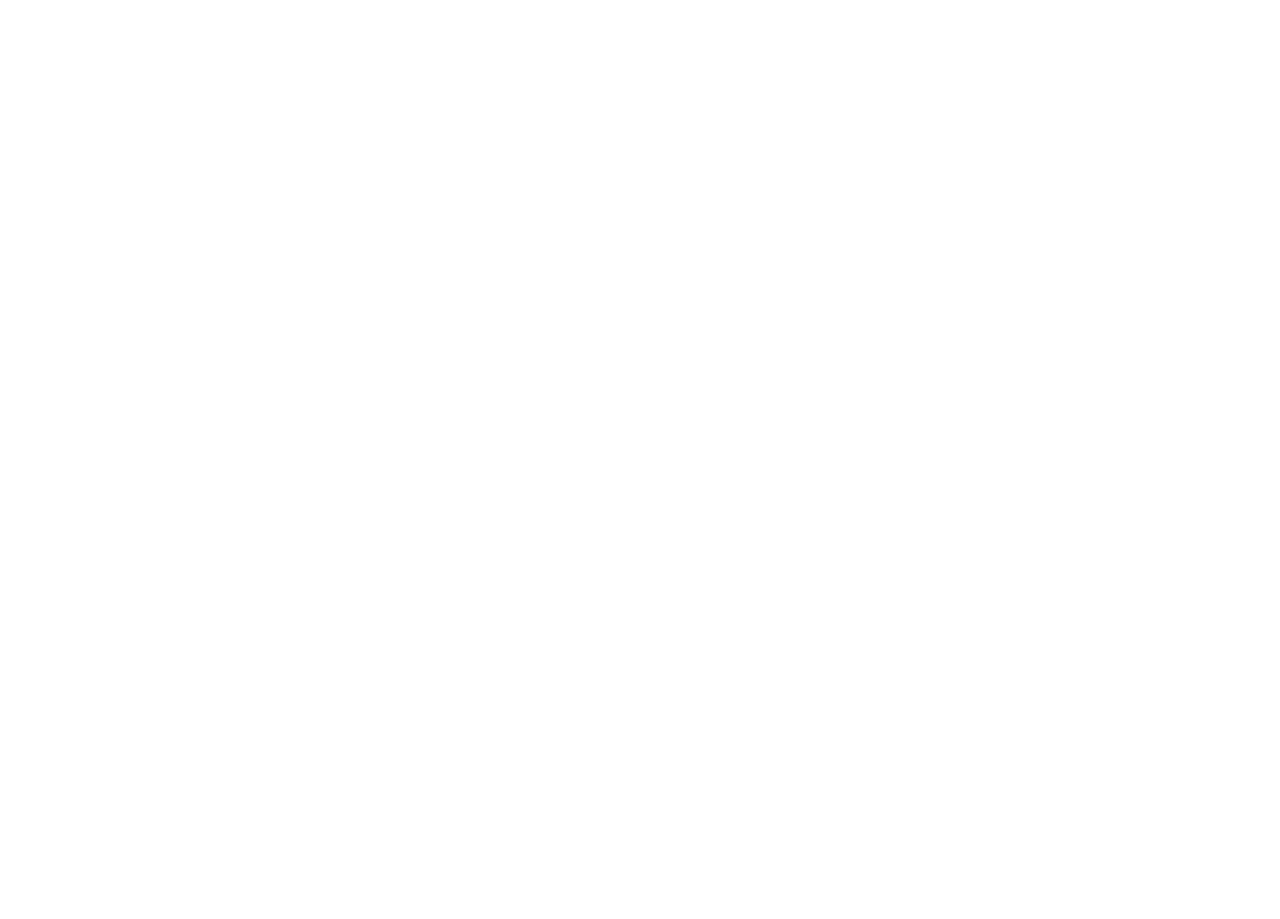
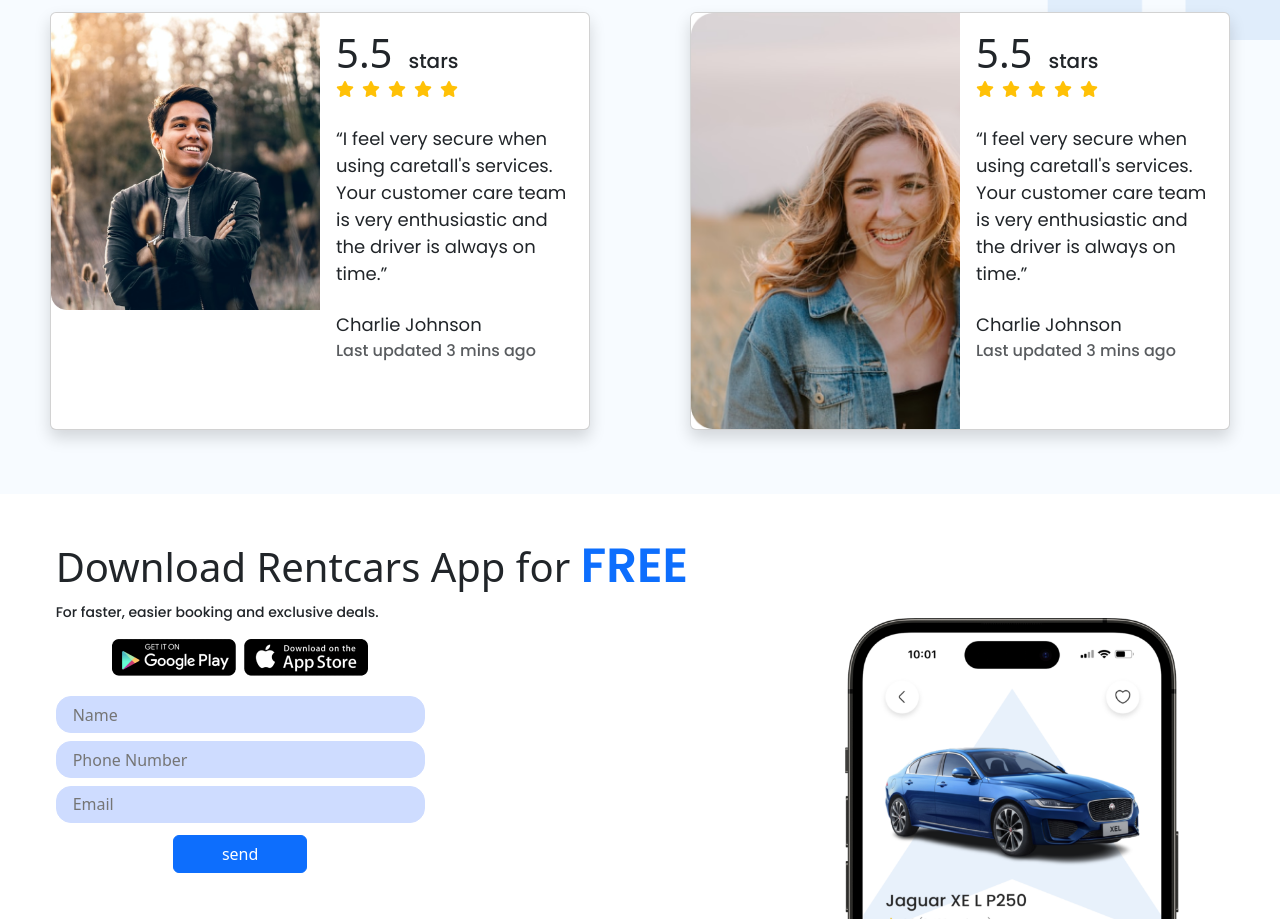
Before and after one commit to MohamedSamir1113/cars, a React (Vite) app: page / in a window 1280 px wide. Shown: the part 2440-3359 px from the top of the page. Before the commit the page ends 2272 px from the top, so only its background shows below. Built offline with nearby package versions, Linux system fonts and the light colour scheme; no server answers.

Commit message:
finished testemonial

```diff
--- a/src/components/AllCars/AllCars.jsx
+++ b/src/components/AllCars/AllCars.jsx
@@ -11,7 +11,7 @@
     const carsPerPage = 12;
 
     async function getCars() {
-        let res = await axios.get(`https://freetestapi.com/api/v1/cars?limit=48`)
+        let res = await axios.get(`https://freetestapi.com/api/v1/cars?limit=30`)
         setCars(res.data);
 
     }
@@ -55,7 +55,7 @@
 
 
                 <div className="row justify-content-center p-0 m-0 g-3">
-                    {currentCars.map((car) => (<PopularCar key={car.id} linkPath={"car"} popularCar={car}/>
+                    {currentCars.map((car) => (<PopularCar key={car.id} linkPath={"car"} popularCar={car} />
                     ))}
                 </div>
 
--- /dev/null
+++ b/src/components/DownloadApp/DownloadApp.jsx
@@ -0,0 +1,34 @@
+import styles from './DownloadApp.module.css'
+import andriod from "../../assets/andriod.png"
+import ios from "../../assets/ios.png"
+import iPhone14 from "../../assets/iPhone-14.png"
+function DownloadApp() {
+    return (
+        <div className='d-flex mt-5 justify-content-around'>
+            <div>
+                <div className='mx-5'>
+                    <h1>Download Rentcars App for <span className='text-primary'>FREE </span></h1>
+                    <small>For faster, easier booking and exclusive deals.</small>
+                    <div className='my-3 my-3 col-md-7 d-flex justify-content-center'>
+                        <img src={andriod} className='me-2' alt="" />
+                        <img src={ios} alt="" />
+                    </div>
+                    <form className='d-flex flex-column col-md-7'>
+                        <input type="text" placeholder="Name" className={`${styles[`contact-us`]} my-1 ${styles[`px-3`]}`} />
+                        <input type="text" placeholder="Phone Number" className={`${styles[`contact-us`]} my-1 ${styles[`px-3`]}`} />
+                        <input type="email" placeholder="Email" className={`${styles[`contact-us`]} my-1 ${styles[`px-3`]}`} />
+                        <div className='d-flex justify-content-center my-2'>
+                            <button type='submit' className='btn bold btn-primary px-5'>send</button>
+                        </div>
+                    </form>
+                </div>
+            </div>
+            <div className='d-flex justify-content-center align-items-end'>
+                <img src={iPhone14} className={`${styles[`mobile-img`]}`} alt="" />
+            </div>
+
+        </div>
+    )
+}
+
+export default DownloadApp
--- /dev/null
+++ b/src/components/DownloadApp/DownloadApp.module.css
@@ -0,0 +1,17 @@
+.contact-us
+{
+    height: 2.3em;
+    border: 1px solid #cedcff;
+    border-radius: 15px;
+    background-color: #cedcff;
+    min-width: 200px;
+}
+.px-3 {
+    padding-right: 1rem !important;
+    padding-left: 1rem !important;
+}
+.mobile-img
+{
+    max-width: 80%;
+    max-height: 80%;
+}
--- a/src/components/Home/Home.jsx
+++ b/src/components/Home/Home.jsx
@@ -8,6 +8,8 @@
 import HowItWork from '../HowItWork/HowItWork';
 import WhyChooseUs from '../WhyChooseUs/WhyChooseUs';
 import { useMediaQuery } from 'react-responsive';
+import Testomonial from '../Testomonial/Testomonial';
+import DownloadApp from '../DownloadApp/DownloadApp';
 function Home() {
     const [showImage, setShowImage] = useState(false);
 
@@ -24,7 +26,7 @@
                     <img
                         src={carBG}
                         alt=""
-                        className={`${showImage ? styles['img-animate'] : ''} col-md-6  ${styles.responsiveImg}`}
+                        className={`${showImage ? styles['img-animate'] : ''} col-md-6 m-0 p-0  ${styles.responsiveImg}`}
                     />
                     <div className="col-md-5 m-0 p-0">
                         <div className='w-75  mx-auto'>
@@ -69,6 +71,8 @@
             <PopularCars />
             <HowItWork />
             <WhyChooseUs />
+            <Testomonial/>
+            <DownloadApp/>
         </>
     )
 }
--- /dev/null
+++ b/src/components/Testomonial/Testomonial.jsx
@@ -0,0 +1,75 @@
+import styles from './Testomonial.module.css'
+import image1 from "../../assets/Rectangle 8 (1).png"
+import girl from "../../assets/girl.png"
+function Testomonial() {
+    return (
+        <>
+            <section className='position-relative text-center my-3 py-5'>
+                <button className={`${styles.btnTitle}`} style={{ borderRadius: "8px" }}> Testomonial </button>
+                <h1 className='text-center m-4'>Most popular cars rental deals</h1>
+                <div className="d-flex flex-wrap justify-content-around">
+
+                    <div className='card mb-3 mx-2 shadow pb-5' style={{ maxWidth: "540px" }}>
+                        <div className="row g-0">
+
+                            <div className="col-md-6">
+                                <img src={image1} className='img-fluid rounded-start w-100' alt="" />
+                            </div>
+
+                            <div className="col-md-6">
+                                <div className="card-body">
+                                    <h1 className='text-start card-title mb-0'>5.5
+                                        <small className='fs-5 ms-3'>stars</small>
+                                    </h1>
+                                    <div className='text-start'>
+                                        <i className="fa-solid fa-star me-2 text-warning"></i>
+                                        <i className="fa-solid fa-star me-2 text-warning"></i>
+                                        <i className="fa-solid fa-star me-2 text-warning"></i>
+                                        <i className="fa-solid fa-star me-2 text-warning"></i>
+                                        <i className="fa-solid fa-star me-2 text-warning"></i>
+                                    </div>
+                                    <p className='card-text my-4'>“I feel very secure when using caretall&apos;s services. Your customer care team is very enthusiastic and the driver is always on time.”</p>
+                                    <div className='card-text text-start'>
+                                        <p className='bold mb-0'>Charlie Johnson</p>
+                                        <small className='text-muted fs-6 text-start '> Last updated 3 mins ago</small>
+                                    </div>
+                                </div>
+                            </div>
+                        </div>
+                    </div>
+
+
+                    <div className='card mb-3 mx-2 shadow' style={{ maxWidth: "540px" }}>
+                        <div className="row g-0">
+                            <div className="col-md-6">
+                                <img src={girl} className='img-fluid rounded-start w-100' alt="" />
+                            </div>
+                            <div className="col-md-6">
+                                <div className="card-body">
+                                    <h1 className='text-start card-title mb-0'>5.5
+                                        <small className='fs-5 ms-3'>stars</small>
+                                    </h1>
+                                    <div className='text-start'>
+                                        <i className="fa-solid fa-star me-2 text-warning"></i>
+                                        <i className="fa-solid fa-star me-2 text-warning"></i>
+                                        <i className="fa-solid fa-star me-2 text-warning"></i>
+                                        <i className="fa-solid fa-star me-2 text-warning"></i>
+                                        <i className="fa-solid fa-star me-2 text-warning"></i>
+                                    </div>
+                                    <p className='card-text my-4'>“I feel very secure when using caretall&apos;s services. Your customer care team is very enthusiastic and the driver is always on time.”</p>
+                                    <div className='card-text text-start'>
+                                        <p className='bold mb-0'>Charlie Johnson</p>
+                                        <small className='text-muted fs-6 text-start '> Last updated 3 mins ago</small>
+                                    </div>
+                                </div>
+                            </div>
+                        </div>
+                    </div>
+                </div>
+
+            </section>
+        </>
+    )
+}
+
+export default Testomonial
--- /dev/null
+++ b/src/components/Testomonial/Testomonial.module.css
@@ -0,0 +1,20 @@
+.btnTitle
+{
+    background-color: #1572d31a;
+    color: var(--main-color);
+    border: 1px solid #1572d31a;
+    padding: 5px 20px;
+    border-radius: 20px;
+    color: rgba(21, 114, 211, 1);
+    font-family: Poppins;
+    font-weight: 500;
+    text-transform: capitalize !important;
+
+}
+section
+{
+
+    background: #f7fbff url(../../assets/bg-sec6.fe11606f40afc830.png) no-repeat right top;
+    background-size: 20%;
+
+}
```
